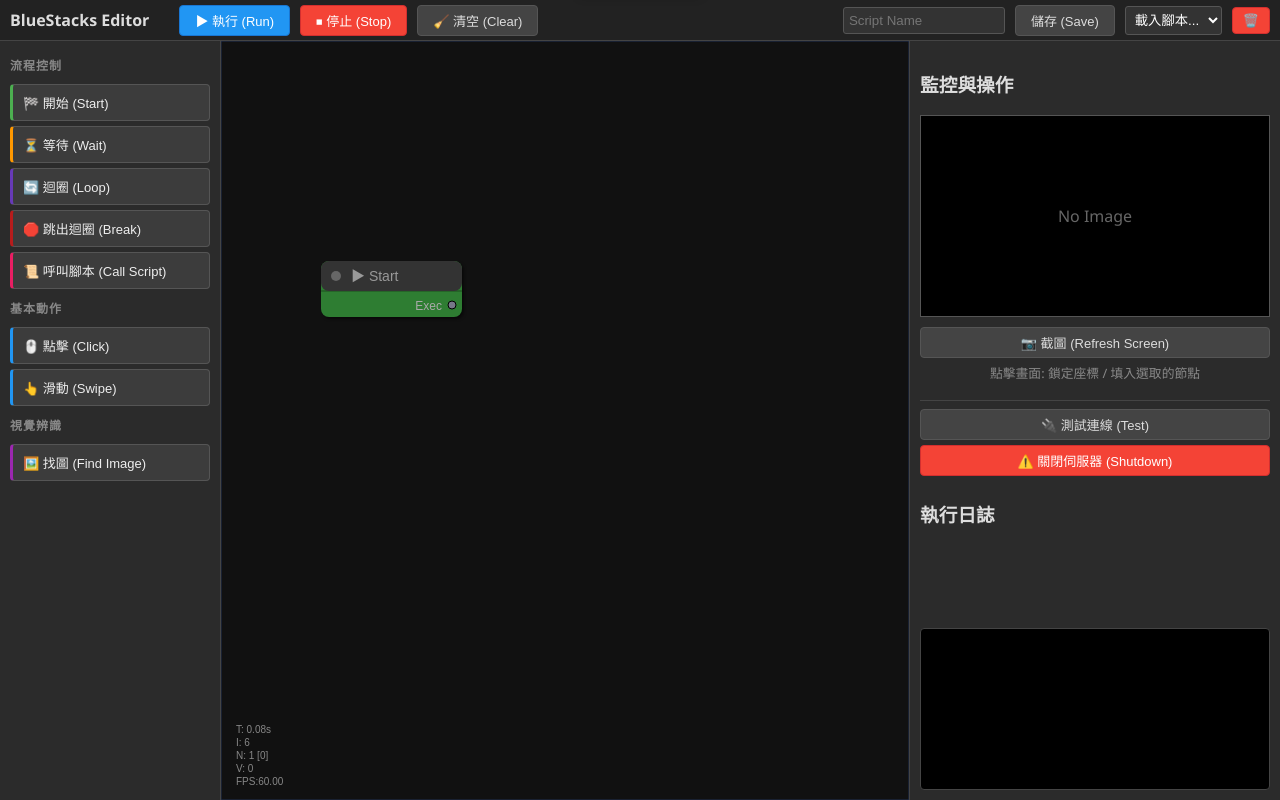
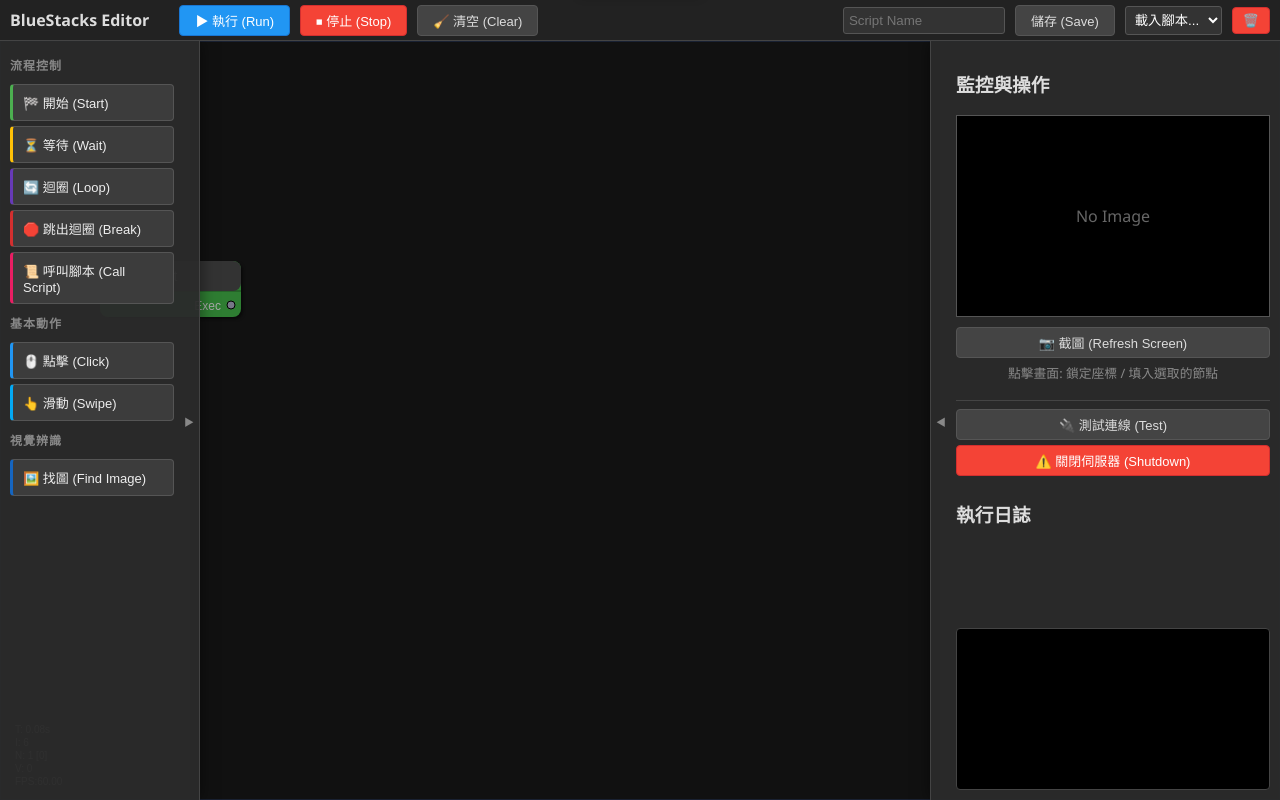
Before and after one commit to Superfang0726/Better-BlueStacks-Script, a Flask app: page / in a window 1280 px wide. Run offline with Flask 2, Linux system fonts and the light colour scheme; data that the repository does not hold is empty.

Commit message:
UI: Implement sliding sidebars with auto-pin/collapse behavior

```diff
--- a/templates/index.html
+++ b/templates/index.html
@@ -41,22 +41,57 @@
 
         #workspace {
             display: flex;
+            /* Keep flex for editor-container filling */
             flex-grow: 1;
             overflow: hidden;
             position: relative;
+            /* Anchor for absolute sidebars */
         }
 
-        /* Sidebar (Left) */
+        /* Sidebar (Left) - Sliding */
         #sidebar {
             width: 200px;
-            background: #2b2b2b;
+            background: rgba(43, 43, 43, 0.95);
+            /* Semi-transparent */
             border-right: 1px solid #444;
             display: flex;
             flex-direction: column;
-            padding: 10px;
+            padding: 10px 25px 10px 10px;
+            box-sizing: border-box;
             overflow-y: auto;
-            flex-shrink: 0;
-            z-index: 5;
+            /* Absolute Positioning */
+            position: absolute;
+            left: 0;
+            top: 0;
+            bottom: 0;
+            z-index: 100;
+            /* Sliding Logic */
+            transform: translateX(-185px);
+            /* Hide most of it */
+            transition: transform 0.3s cubic-bezier(0.25, 0.8, 0.25, 1);
+            box-shadow: 2px 0 5px rgba(0, 0, 0, 0.3);
+        }
+
+        #sidebar:hover {
+            transform: translateX(0);
+            /* Slide out */
+            box-shadow: 5px 0 15px rgba(0, 0, 0, 0.6);
+        }
+
+        /* Visual hint strip for Sidebar */
+        #sidebar::after {
+            content: "▶";
+            position: absolute;
+            right: 5px;
+            top: 50%;
+            transform: translateY(-50%);
+            color: #888;
+            font-size: 10px;
+            pointer-events: none;
+        }
+
+        #sidebar:hover::after {
+            display: none;
         }
 
         #sidebar h3 {
@@ -101,15 +136,11 @@
         }
 
         .btn-swipe {
-            border-left: 3px solid #2196F3;
+            border-left: 3px solid #03A9F4;
         }
 
         .btn-wait {
-            border-left: 3px solid #FF9800;
-        }
-
-        .btn-find {
-            border-left: 3px solid #9C27B0;
+            border-left: 3px solid #FFC107;
         }
 
         .btn-loop {
@@ -117,18 +148,23 @@
         }
 
         .btn-break {
-            border-left: 3px solid #b71c1c;
+            border-left: 3px solid #D32F2F;
+        }
+
+        .btn-find {
+            border-left: 3px solid #1565C0;
         }
 
         .btn-script {
             border-left: 3px solid #E91E63;
         }
 
-        /* Canvas (Center) */
+        /* Canvas Container */
         #editor-container {
-            flex-grow: 1;
-            position: relative;
+            width: 100%;
+            height: 100%;
             background: #111;
+            /* No margin/padding needed */
         }
 
         canvas#mycanvas {
@@ -138,17 +174,56 @@
             cursor: crosshair;
         }
 
-        /* Monitor Panel (Right) */
+        /* Monitor Panel (Right) - Sliding */
         #monitor-panel {
             width: 350px;
-            background: #2b2b2b;
+            background: rgba(43, 43, 43, 0.95);
             border-left: 1px solid #444;
             display: flex;
             flex-direction: column;
-            padding: 10px;
+            padding: 10px 10px 10px 25px;
+            box-sizing: border-box;
             overflow-y: auto;
-            flex-shrink: 0;
-            z-index: 5;
+            /* Absolute Positioning */
+            position: absolute;
+            right: 0;
+            top: 0;
+            bottom: 0;
+            z-index: 100;
+            /* Sliding Logic */
+            transform: translateX(335px);
+            /* Hide most of it */
+            transition: transform 0.3s cubic-bezier(0.25, 0.8, 0.25, 1);
+            box-shadow: -2px 0 5px rgba(0, 0, 0, 0.3);
+        }
+
+        #monitor-panel:hover {
+            transform: translateX(0);
+            /* Slide out */
+            box-shadow: -5px 0 15px rgba(0, 0, 0, 0.6);
+        }
+
+        /* Pinned State (Force Open) */
+        #sidebar.pinned,
+        #monitor-panel.pinned {
+            transform: translateX(0) !important;
+            box-shadow: 0 0 15px rgba(0, 0, 0, 0.5);
+        }
+
+        /* Visual hint strip */
+        #monitor-panel::after {
+            content: "◀";
+            position: absolute;
+            left: 5px;
+            top: 50%;
+            transform: translateY(-50%);
+            color: #888;
+            font-size: 10px;
+            pointer-events: none;
+        }
+
+        #monitor-panel:hover::after {
+            display: none;
         }
 
         .monitor-frame {
@@ -346,7 +421,23 @@
             }
         }
         window.addEventListener("resize", resize);
+        window.addEventListener("resize", resize);
         setTimeout(resize, 100);
+
+        // Sidebar Pin Logic: Start Open, Collapse on Mouse Leave
+        window.addEventListener('load', () => {
+            const s = document.getElementById('sidebar');
+            const m = document.getElementById('monitor-panel');
+
+            if (s && m) {
+                s.classList.add('pinned');
+                m.classList.add('pinned');
+
+                // Remove pinned state on first mouse exit
+                s.addEventListener('mouseleave', () => { s.classList.remove('pinned'); }, { once: true });
+                m.addEventListener('mouseleave', () => { m.classList.remove('pinned'); }, { once: true });
+            }
+        });
 
         // --- GLOBAL STATE ---
         var isCoordsLocked = false;
```
